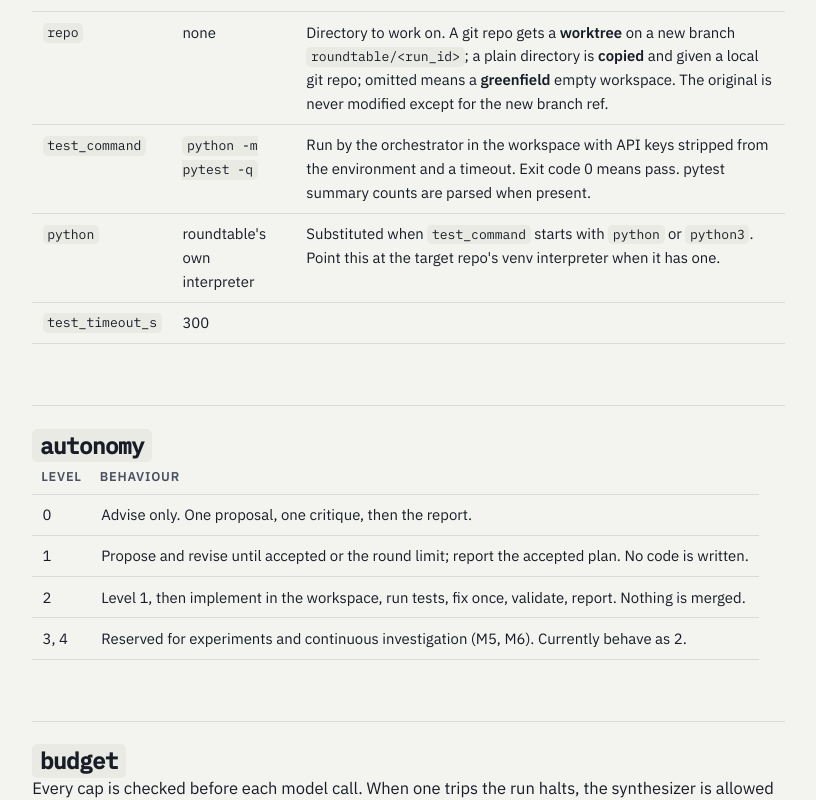
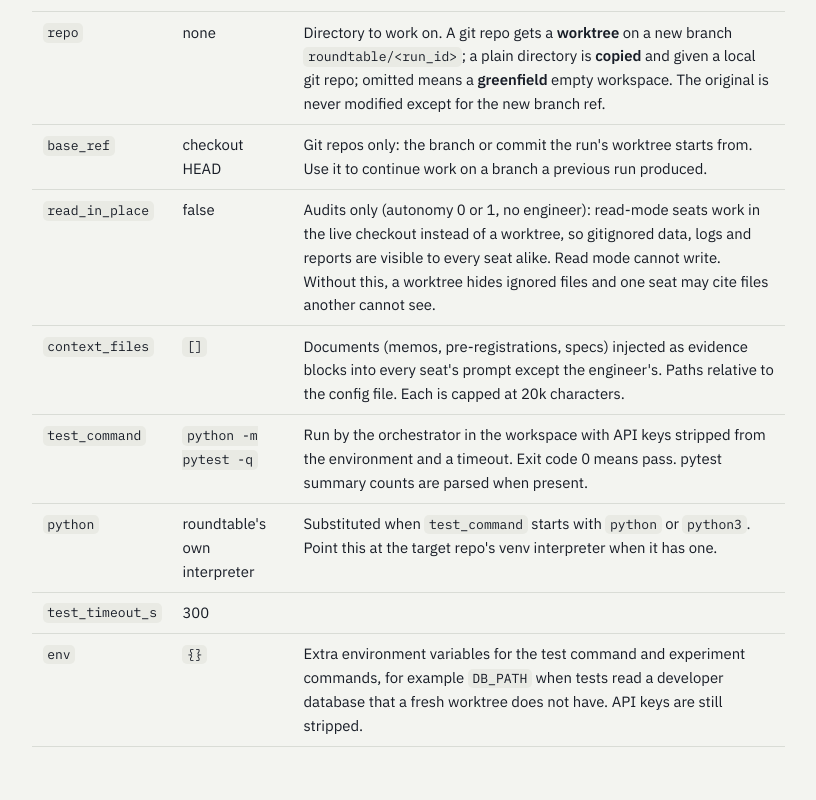
Before and after one commit to bronette/roundtable, a plain HTML site: page site/docs/config.html in a window 1280 px wide. Shown: the part 1807-2607 px from the top of the page, without its empty margins (369-1185 px from the left). Drawn offline with nearby package versions, Linux system fonts and the light colour scheme.

Commit message:
Guide: blinded data and in-place audits
Co-Authored-By: Claude Fable 5.1 <noreply@anthropic.com>

```diff
--- a/site/docs/config.html
+++ b/site/docs/config.html
@@ -129,6 +129,21 @@ permissions:                     # what the orchestrator will do with a role's o
 <td>Directory to work on. A git repo gets a <strong>worktree</strong> on a new branch <code>roundtable/&lt;run_id&gt;</code>; a plain directory is <strong>copied</strong> and given a local git repo; omitted means a <strong>greenfield</strong> empty workspace. The original is never modified except for the new branch ref.</td>
 </tr>
 <tr>
+<td><code>base_ref</code></td>
+<td>checkout HEAD</td>
+<td>Git repos only: the branch or commit the run's worktree starts from. Use it to continue work on a branch a previous run produced.</td>
+</tr>
+<tr>
+<td><code>read_in_place</code></td>
+<td>false</td>
+<td>Audits only (autonomy 0 or 1, no engineer): read-mode seats work in the live checkout instead of a worktree, so gitignored data, logs and reports are visible to every seat alike. Read mode cannot write. Without this, a worktree hides ignored files and one seat may cite files another cannot see.</td>
+</tr>
+<tr>
+<td><code>context_files</code></td>
+<td><code>[]</code></td>
+<td>Documents (memos, pre-registrations, specs) injected as evidence blocks into every seat's prompt except the engineer's. Paths relative to the config file. Each is capped at 20k characters.</td>
+</tr>
+<tr>
 <td><code>test_command</code></td>
 <td><code>python -m pytest -q</code></td>
 <td>Run by the orchestrator in the workspace with API keys stripped from the environment and a timeout. Exit code 0 means pass. pytest summary counts are parsed when present.</td>
@@ -142,6 +157,11 @@ permissions:                     # what the orchestrator will do with a role's o
 <td><code>test_timeout_s</code></td>
 <td>300</td>
 <td></td>
+</tr>
+<tr>
+<td><code>env</code></td>
+<td><code>{}</code></td>
+<td>Extra environment variables for the test command and experiment commands, for example <code>DB_PATH</code> when tests read a developer database that a fresh worktree does not have. API keys are still stripped.</td>
 </tr>
 </tbody>
 </table>
@@ -294,7 +314,7 @@ with neither leaves the total &quot;partly unknown&quot; and the cost cap is not
 <tr>
 <td><code>mode</code></td>
 <td>auto</td>
-<td>Engineer only. <code>agent</code>: the CLI runs inside the worktree with tools and edits files itself. <code>answer</code>: the model returns complete files as JSON and the orchestrator writes them. Auto picks <code>agent</code> for cli providers, <code>answer</code> for api providers.</td>
+<td><code>agent</code> (engineer only): the CLI runs inside the worktree with tools and edits files itself. <code>read</code> (any seat but the engineer): the CLI runs inside the worktree with read-only tools, so proposers and critics can inspect code and results and cite paths; Grok has no read-only mode and falls back to <code>answer</code>. <code>answer</code>: no workspace; the model works from the prompt alone (the engineer then returns files as JSON). Auto picks <code>agent</code> for a cli engineer, <code>answer</code> otherwise.</td>
 </tr>
 <tr>
 <td><code>max_turns</code></td>
```
Also changed, not shown: site/docs/guide.html (+9 -1 lines), 1 other file.
